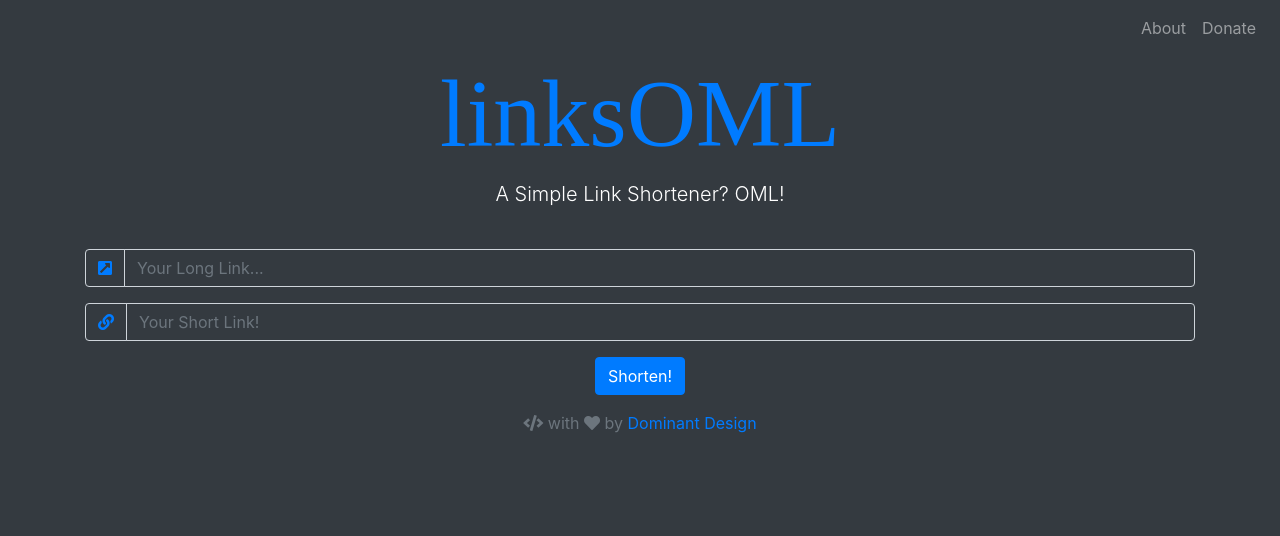
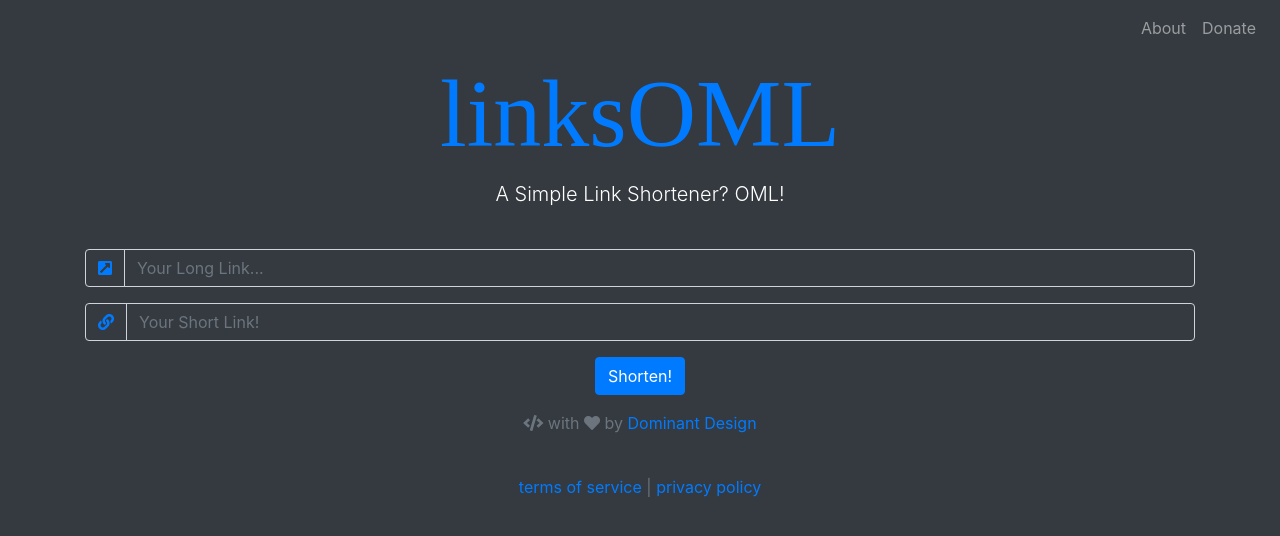
Before and after one commit to lomlrepository/lomlrepository.github.com, a Jekyll site: the page built from index.md, in a window 1280 px wide. Shown: the top 536 px of the page. Built offline with Jekyll 4.4.1, drawn with Linux system fonts in a browser that asks for light colours; nearby versions of some CDN libraries; some web fonts are replaced.

Commit message:
Update home.html

```diff
--- a/_layouts/home.html
+++ b/_layouts/home.html
@@ -63,6 +63,8 @@
 	</div>
 	<footer class="text-muted text-center">
 		<p><i class="fas fa-code"></i> with <i class="fas fa-heart"></i> by <a href="/#creator" target="_blank">Dominant Design</a></p>
+		<br>
+		<a class="text-primary" href="/terms">terms of service</a> | <a class="text-primary" href="/privacy">privacy policy</a>
 	</footer>
 	<script type="text/javascript" src="/shorten.core.js"></script>
 </body>
```
